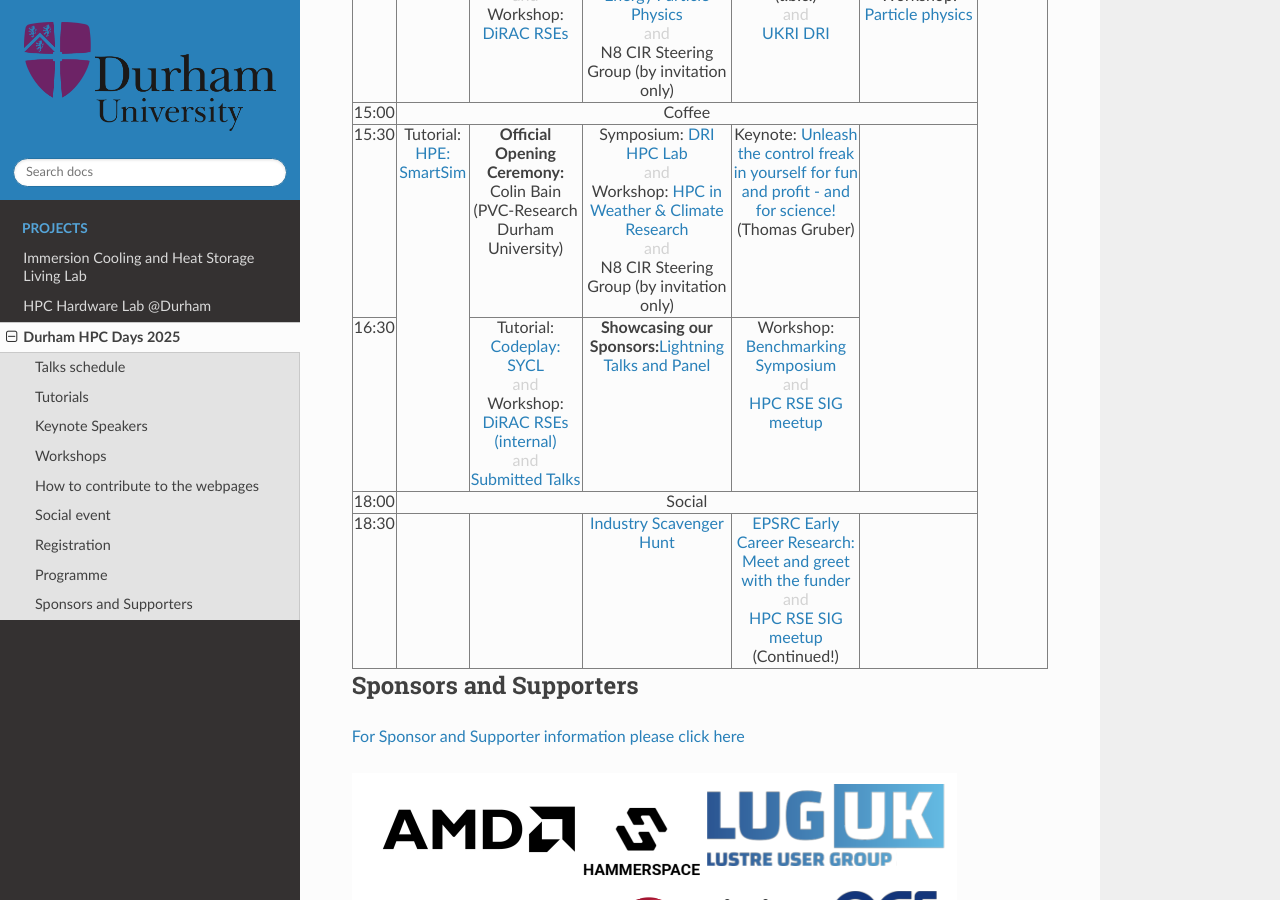
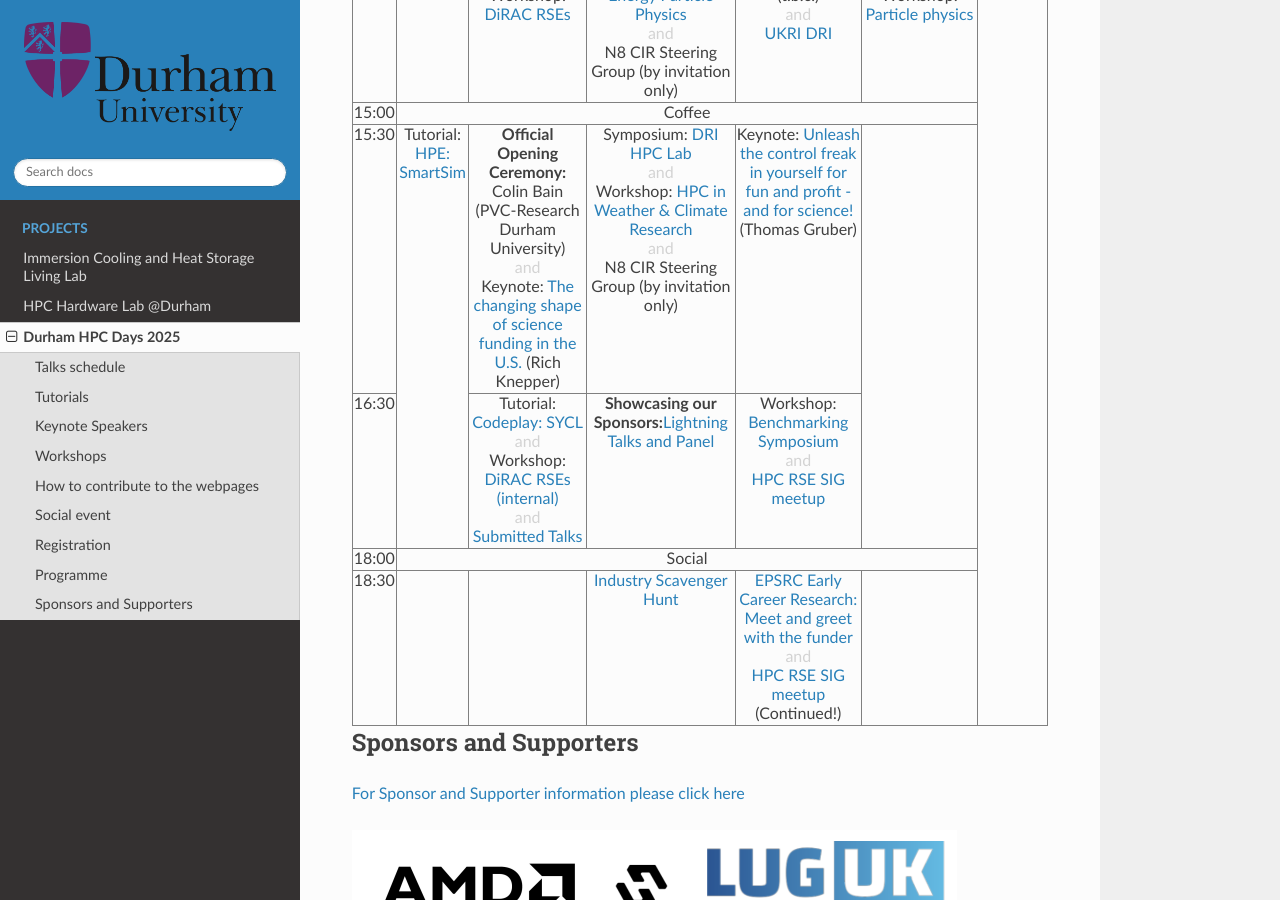
Before and after one commit to ilectra/durham, a Sphinx documentation site: the page built from docs/hpcdays/index.md, in a window 1280 px wide and 900 px high, scrolled down 1645 px. Built offline with Sphinx 7.4.7 and the Read the Docs theme 3.1.0, drawn with Linux system fonts in a browser that asks for light colours.

Commit message:
Update index.md

```diff
--- a/docs/hpcdays/index.md
+++ b/docs/hpcdays/index.md
@@ -88,7 +88,11 @@
 <tr>
   <td> 15:30 </td>
   <td rowspan="2"> Tutorial: <a href="tutorials.html#hpe-smartsim"> HPE: SmartSim</a> </td>
-  <td> <b>Official Opening Ceremony:</b> <br /> Colin Bain (PVC-Research Durham University) </td>
+  <td>
+    <b>Official Opening Ceremony:</b> <br /> Colin Bain (PVC-Research Durham University)
+     <br /><div style="color:LightGrey;font-size=50%">and</div>
+     Keynote: <a href="keynotes.html#knepper">The changing shape of science funding in the U.S.</a> (Rich Knepper)
+  </td>
   <td>
     Symposium: <a href="dri.html">DRI HPC Lab</a>
     <br /><div style="color:LightGrey;font-size=50%">and</div>
```
